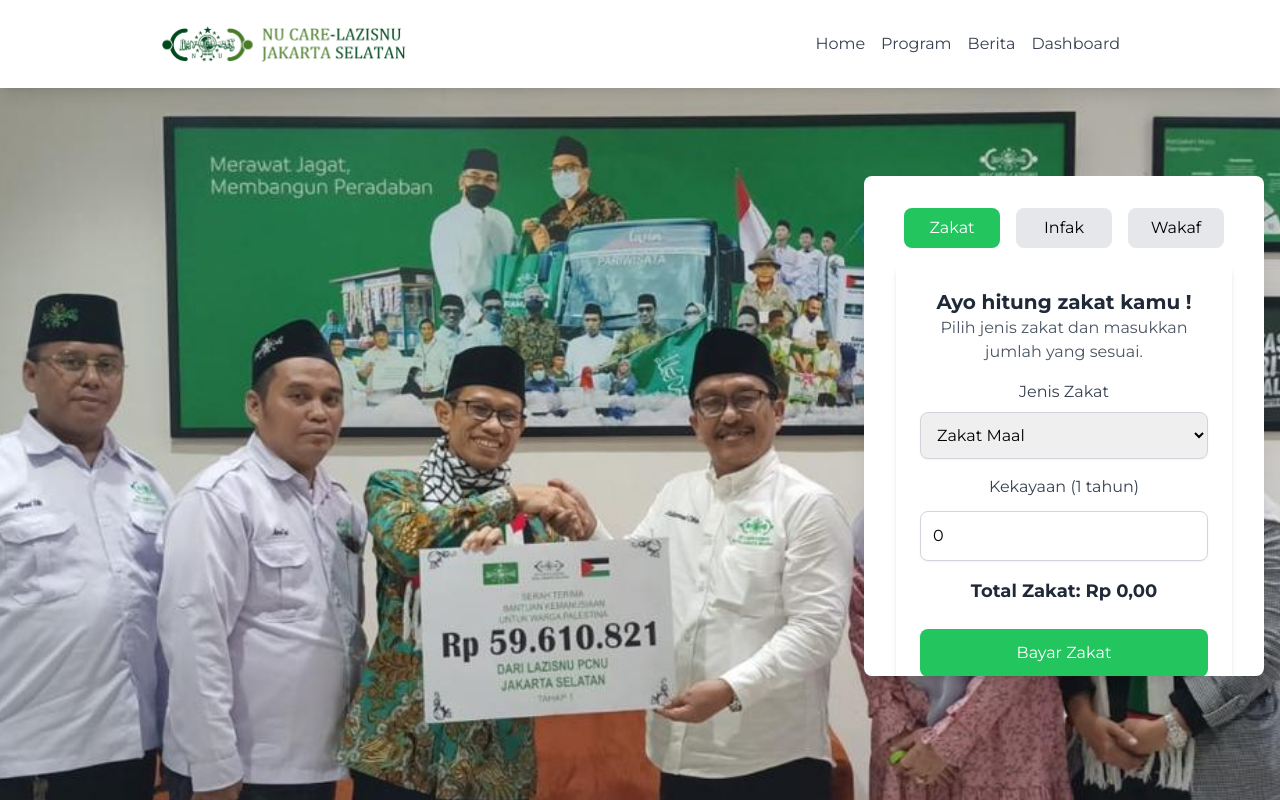
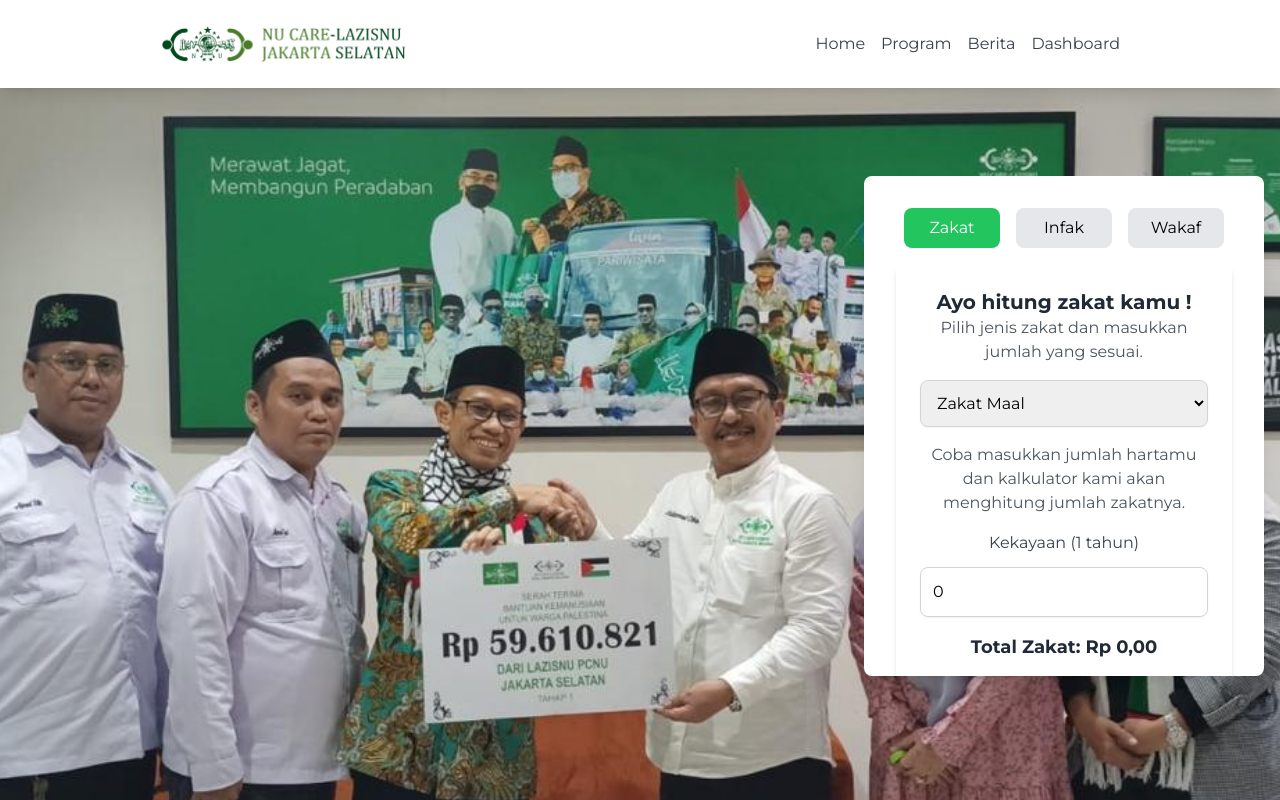
Before and after one commit to akhdanrgya/NuCare-Jaksel, a Next.js app: page / in a window 1280 px wide. Shown: the top 800 px of the page. Built offline with nearby package versions, Linux system fonts and the light colour scheme; no server answers; the database is empty.

Commit message:
update zakat

```diff
--- a/src/components/TabarruCard.tsx
+++ b/src/components/TabarruCard.tsx
@@ -99,9 +99,6 @@ const HeaderCard: React.FC = () => {
                 </div>
 
                 <div className="mb-4">
-                  <label htmlFor="zakatType" className="block text-gray-700 mb-2">
-                    Jenis Zakat
-                  </label>
                   <select
                       id="zakatType"
                       value={zakatType}
@@ -111,6 +108,11 @@ const HeaderCard: React.FC = () => {
                     <option value="maal">Zakat Maal</option>
                     <option value="pertanian">Zakat Pertanian</option>
                   </select>
+
+                  <p className="text-gray-600 my-4">
+                    Coba masukkan jumlah hartamu dan kalkulator kami akan menghitung jumlah zakatnya.
+                  </p>
+
                 </div>
 
                 {zakatType === "maal" && (
```
